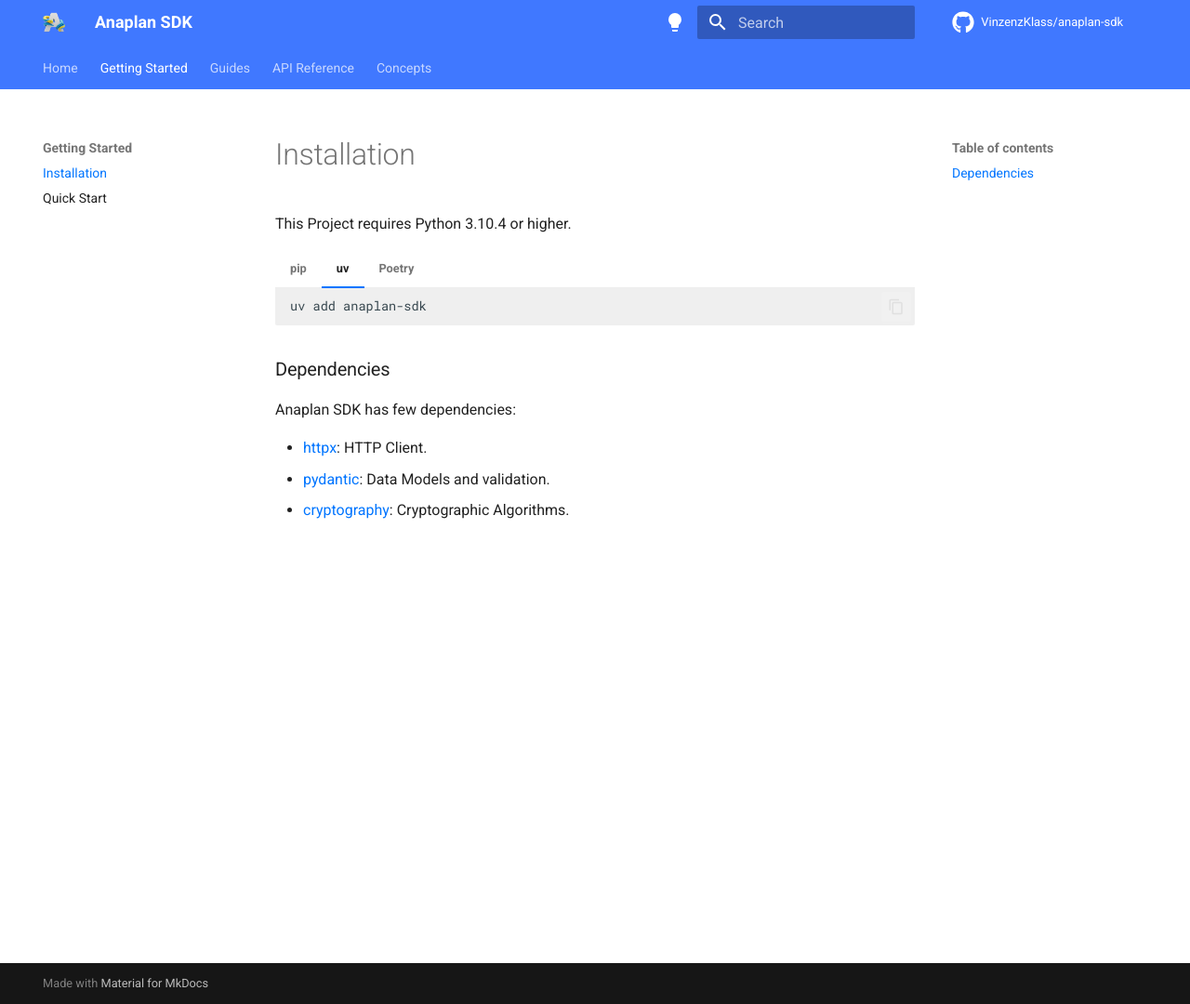
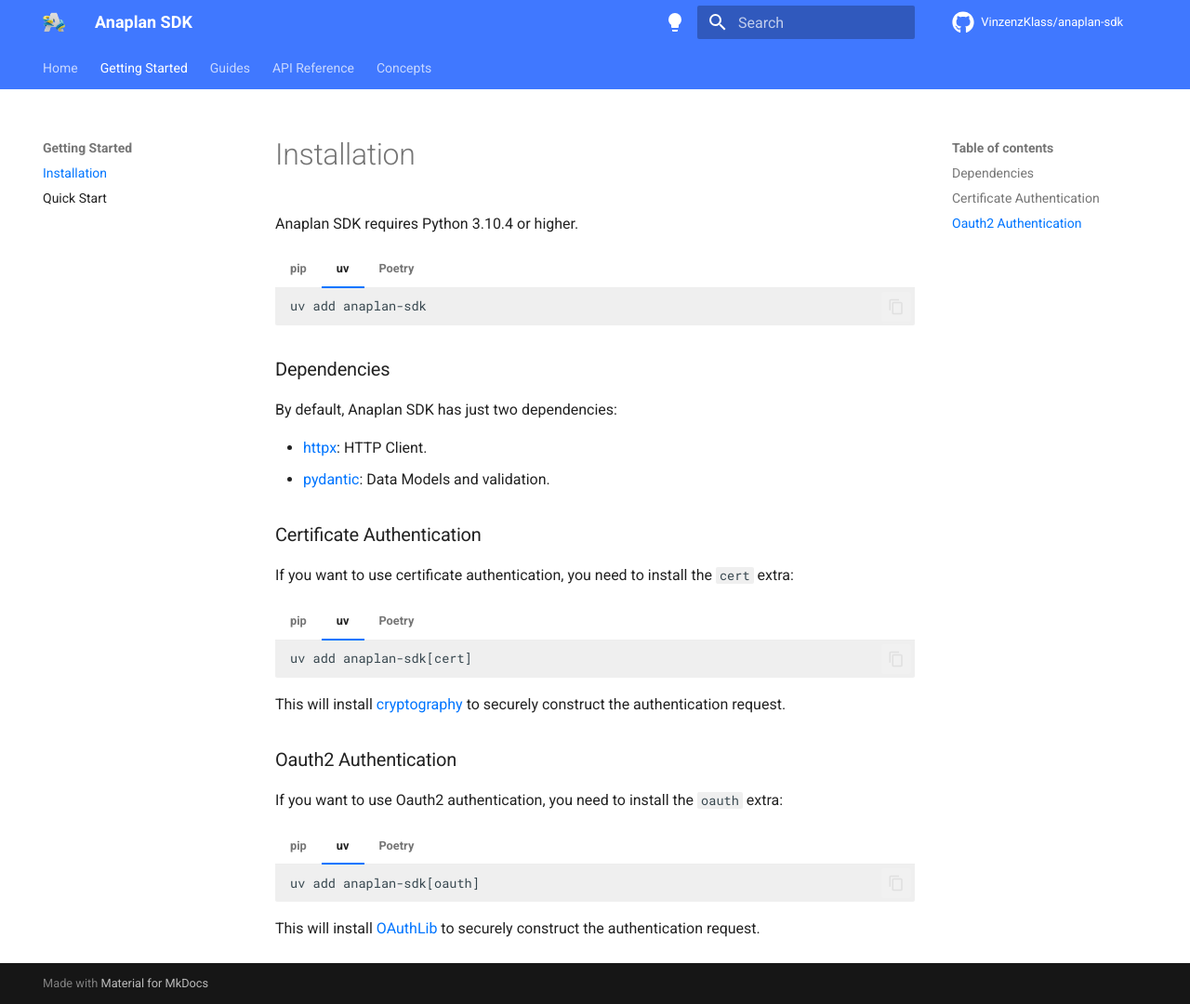
Before and after one commit to VinzenzKlass/anaplan-sdk, an MkDocs documentation site: the page built from docs/installation.md, in a window 1280 px wide and 1080 px high. Shown: the whole window at 93% size. Built offline with MkDocs 1.6.1 and Material for MkDocs 9.7.7, drawn with Linux system fonts in a browser that asks for light colours; comment, search, counter and statistics services are not loaded.

Commit message:
feat: make auth dependencies optional

````diff
--- a/docs/installation.md
+++ b/docs/installation.md
@@ -1,15 +1,13 @@
-This Project requires Python 3.10.4 or higher.
+Anaplan SDK requires Python 3.10.4 or higher.
 
 === "pip"
     ```shell
     pip install anaplan-sdk
     ```
-
 ===+ "uv"
     ```shell
     uv add anaplan-sdk
     ```
-
 === "Poetry"
     ```shell
     poetry add anaplan-sdk
@@ -18,8 +16,44 @@
 
 ### Dependencies
 
-Anaplan SDK has few dependencies:
+By default, Anaplan SDK has just two dependencies:
 
 - [httpx](https://www.python-httpx.org/): HTTP Client.
 - [pydantic](https://pypi.org/project/pydantic/): Data Models and validation.
-- [cryptography](https://github.com/pyca/cryptography): Cryptographic Algorithms.
+
+
+### Certificate Authentication
+
+If you want to use certificate authentication, you need to install the `cert` extra:
+=== "pip"
+    ```shell
+    pip install anaplan-sdk[cert]
+    ```
+===+ "uv"
+    ```shell
+    uv add anaplan-sdk[cert]
+    ```
+=== "Poetry"
+    ```shell
+    poetry add anaplan-sdk[cert]
+    ```
+This will install [cryptography](https://github.com/pyca/cryptography) to securely construct the authentication request.
+
+
+
+### Oauth2 Authentication
+
+If you want to use Oauth2 authentication, you need to install the `oauth` extra:
+=== "pip"
+    ```shell
+    pip install anaplan-sdk[oauth]
+    ```
+===+ "uv"
+    ```shell
+    uv add anaplan-sdk[oauth]
+    ```
+=== "Poetry"
+    ```shell
+    poetry add anaplan-sdk[oauth]
+    ```
+This will install [OAuthLib](https://oauthlib.readthedocs.io/en/latest/index.html) to securely construct the authentication request.
````
Also changed, not shown: pyproject.toml (+9 -4 lines), 2 other files.
